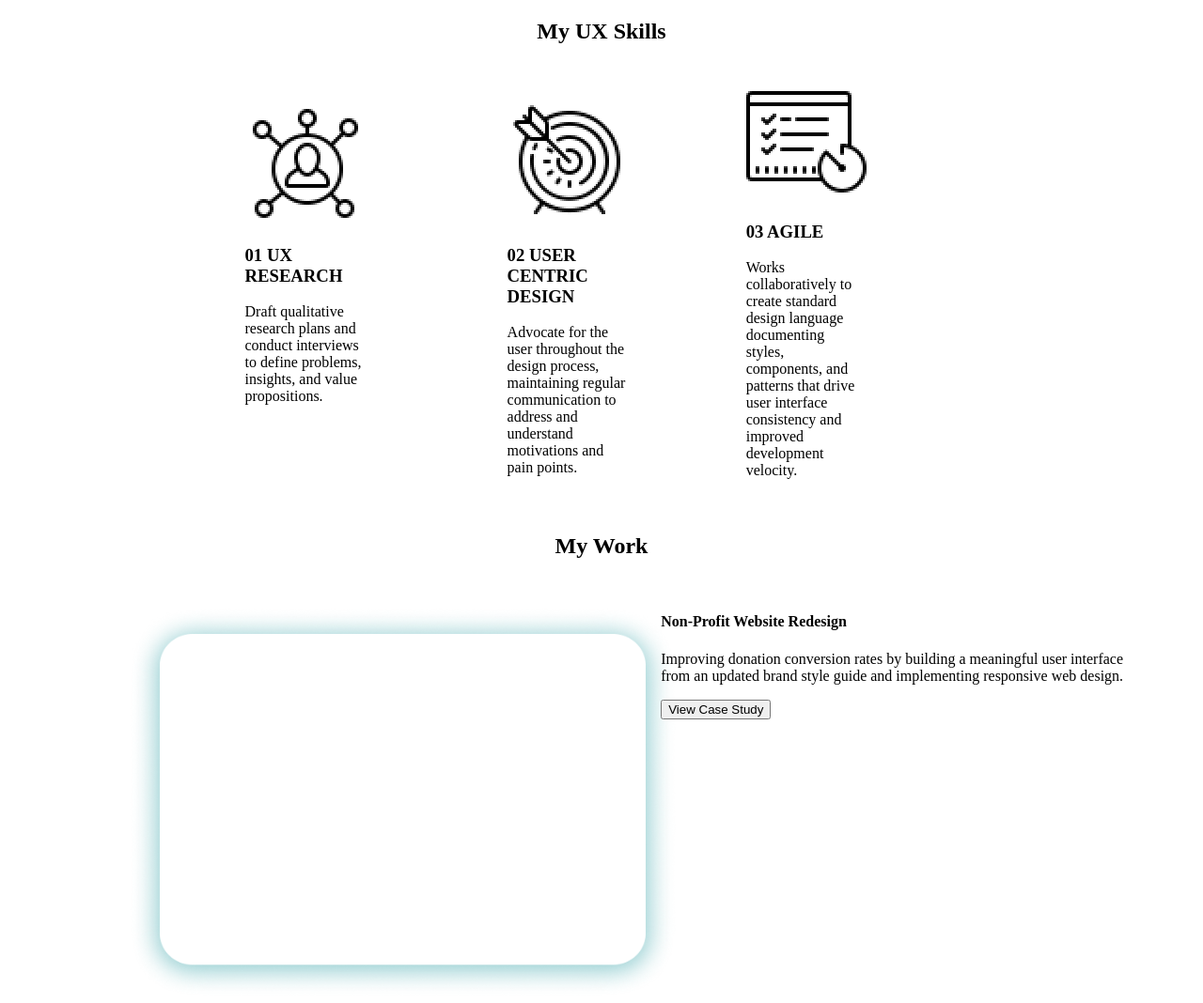
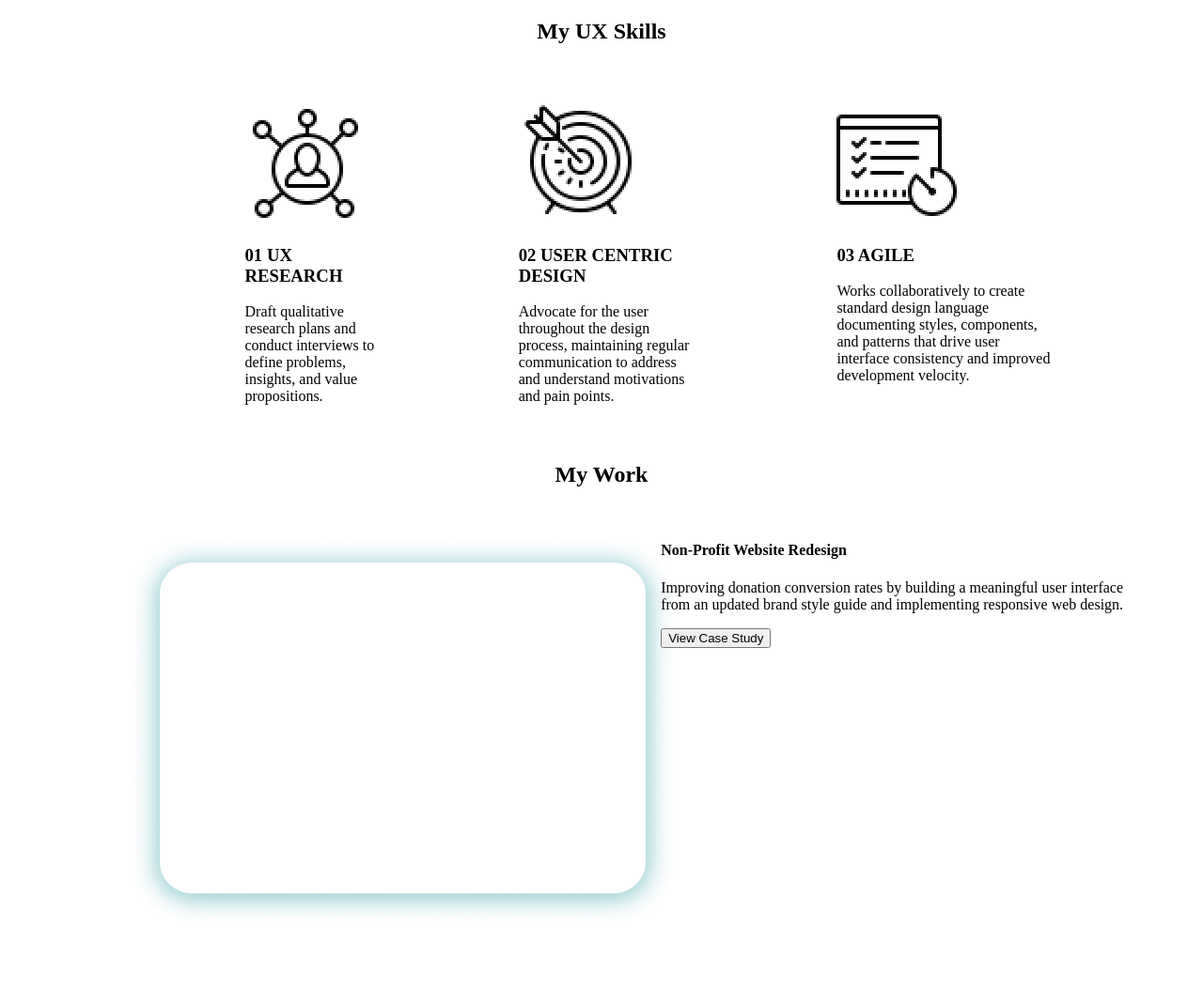
Before and after one commit to Cfermose/ux_ui_hw_18, a plain HTML site: page index.html in a window 1280 px wide. Shown: the top 1068 px of the page at 94% size. Drawn offline with Linux system fonts and the light colour scheme.

Commit message:
media queries solved

```diff
--- a/style.css
+++ b/style.css
@@ -3,6 +3,7 @@
 
 .flexContainer {
     display: flex;
+    justify-content: center;
     margin-left: 10%;
     margin-right: 10%;
     margin-top: 3%;
@@ -10,26 +11,26 @@
 }
 
 .uxresearch {
-width: 33%;
+
 padding:25px;
 margin-left: 10%;
 }
 
 
 .usercentricdesign {
-width: 33%;
+
 padding: 25px;
 margin-left: 10%;
 }
 
 .agile {
-width: 33
-padding: 25%;
+
+padding: 25px;
 margin-left: 10%;
 }
 
 .agile p {
-width: 33%;
+
 }
 
 /*my work section constructed using CSS grid*/
@@ -82,7 +83,7 @@ h1 {
 }
 
 
-@media only screen and (max-width: 600) {
+@media only screen and (max-width: 600px) {
 
     .flexContainer {
         flex-direction: column;
```
